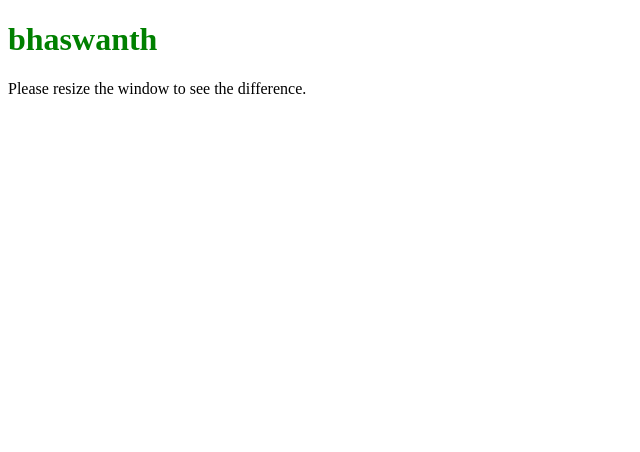
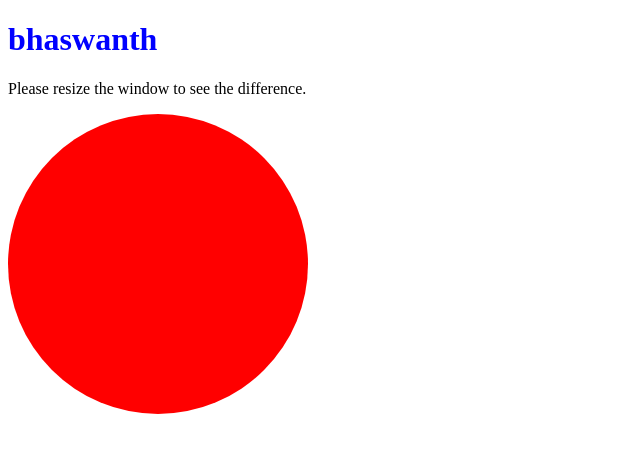
Before and after one commit to bhaswanth53/resumetemplate, a plain HTML site: page responsive.html in a window 1280 px wide. Shown: the whole page, without its empty margins (0-640 px from the left). Drawn offline with Linux system fonts and the light colour scheme.

Commit message:
Another commit

```diff
--- a/responsive.css
+++ b/responsive.css
@@ -14,35 +14,41 @@ div {
 .color-green {
     color: green;
 }
+
+.box {
+    width: 100px;
+    height: 100px;
+    background-color: blue;
+}
+
 @media (min-width: 480px) {
-    .sm\:color-red {
-        color: red;
-    }
-    .sm\:color-green {
-        color: green;
+    .box {
+        width: 100px;
+        height: 100px;
+        border-radius: 20px;
+        background-color: yellow;
     }
 }
 @media (min-width: 768px) {
-    .md\:color-red {
-        color: red;
-    }
-    .md\:color-green {
-        color: green;
+    .box {
+        width: 150px;
+        height: 150px;
+        border-radius: 0;
+        background-color: orange;
     }
 }
 @media (min-width: 960px) {
-    .lg\:color-red {
-        color: red;
-    }
-    .lg\:color-green {
-        color: green;
+    .box {
+        width: 200px;
+        height: 250px;
+        background-color: green;
     }
 }
 @media (min-width: 1220px) {
-    .xl\:color-red {
-        color: red;
-    }
-    .xl\:color-green {
-        color: green;
+    .box {
+        width: 300px;
+        height: 300px;
+        border-radius: 50%;
+        background-color: red;
     }
 }
--- a/responsive.html
+++ b/responsive.html
@@ -11,5 +11,9 @@
     <body>
         <h1 class="color-blue sm:color-red md:color-green">bhaswanth</h1>
         <p>Please resize the window to see the difference.</p>
+
+        <div class="box">
+
+        </div>
     </body>
 </html>
```
Also changed, not shown: bootstrap.html (added, +22 -0 lines), form.html (added, +65 -0 lines).
